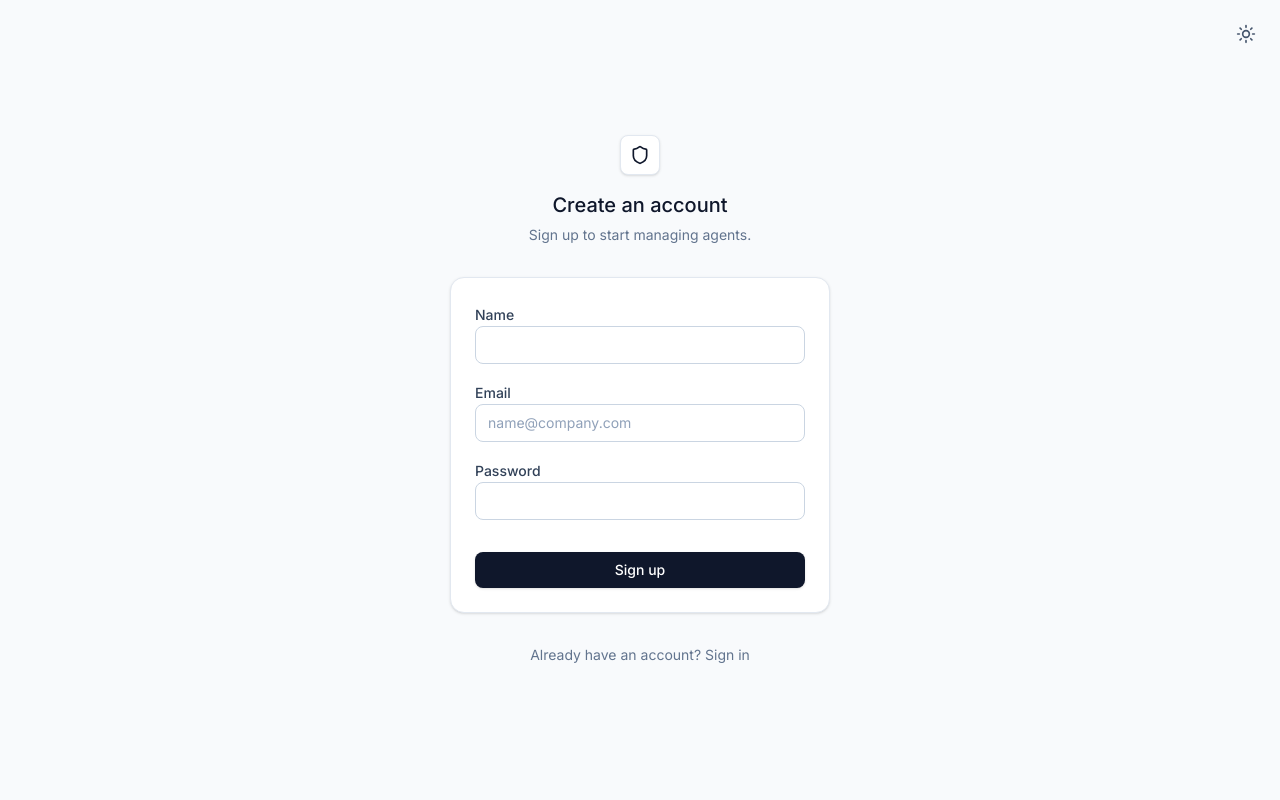
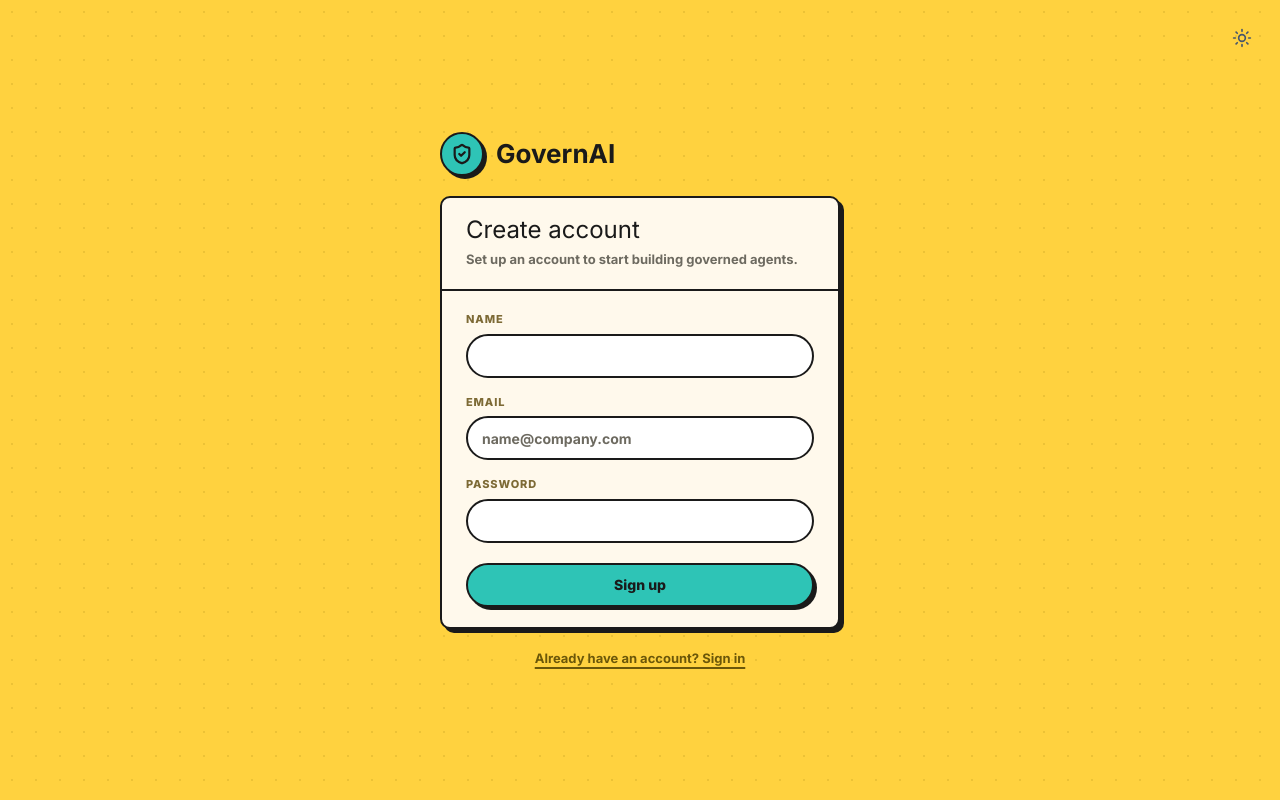
Before and after one commit to bakshishantanu/GovernAI, a Next.js app in the folder frontend/: page /login in a window 1280 px wide. Both pictures are taken after a click on the button "Don't have an account? Sign up". Built offline with nearby package versions, Linux system fonts and the light colour scheme.

Commit message:
Merge stash

```diff
--- a/frontend/src/app/globals.css
+++ b/frontend/src/app/globals.css
@@ -4,12 +4,71 @@
 
 @custom-variant dark (&:is(.dark *));
 
+/* ---------------------------------------------------------------------------
+   GovernAI design tokens — from design/governai-pro (D-014).
+   Light values come straight from DesignLanguage.dc.html.
+   Dark values were derived here (D-021) because the canvas has no dark version.
+   Change colours HERE and nowhere else. Components must never hardcode a hex.
+   --------------------------------------------------------------------------- */
+
 @theme inline {
+  /* brand — usable as bg-gv-teal, text-gv-ink, border-gv-ink, etc. */
+  --color-gv-canvas: var(--gv-canvas);
+  --color-gv-paper: var(--gv-paper);
+  --color-gv-ink: var(--gv-ink);
+  --color-gv-yellow: var(--gv-yellow);
+  --color-gv-teal: var(--gv-teal);
+  --color-gv-pink: var(--gv-pink);
+  --color-gv-lilac: var(--gv-lilac);
+  --color-gv-red: var(--gv-red);
+  --color-gv-body: var(--gv-body);
+  --color-gv-muted: var(--gv-muted);
+  --color-gv-rule: var(--gv-rule);
+  --color-gv-onyellow: var(--gv-onyellow);
+
+  /* board surfaces */
+  --color-gv-row: var(--gv-row);
+  --color-gv-row-sel: var(--gv-row-sel);
+  --color-gv-head: var(--gv-head);
+  --color-gv-tab-idle: var(--gv-tab-idle);
+  --color-gv-label: var(--gv-label);
+  --color-gv-subtle: var(--gv-subtle);
+  --color-gv-track: var(--gv-track);
+
+  /* the black strip out of the storefront hero */
+  --color-gv-bar: var(--gv-bar);
+  --color-gv-bar-text: var(--gv-bar-text);
+  --color-gv-bar-field: var(--gv-bar-field);
+  --color-gv-bar-border: var(--gv-bar-border);
+
+  /* status column fills — one filled colour column per row */
+  --color-gv-cleared: var(--gv-cleared);
+  --color-gv-cleared-fg: var(--gv-cleared-fg);
+  --color-gv-watch: var(--gv-watch);
+  --color-gv-watch-fg: var(--gv-watch-fg);
+  --color-gv-held: var(--gv-held);
+  --color-gv-held-fg: var(--gv-held-fg);
+  --color-gv-review: var(--gv-review);
+  --color-gv-review-fg: var(--gv-review-fg);
+  --color-gv-draft: var(--gv-draft);
+  --color-gv-draft-fg: var(--gv-draft-fg);
+
+  /* density — fixed scale, not free choice */
+  --spacing-row: 48px;
+  --spacing-logrow: 38px;
+  --spacing-navitem: 42px;
+  --spacing-chip: 34px;
+  --spacing-sidebar: 240px;
+
+  /* type — three faces, fixed roles */
+  --font-display: var(--font-bungee), "Nunito", sans-serif;
+  --font-sans: var(--font-nunito), "Trebuchet MS", sans-serif;
+  --font-mono: var(--font-jetbrains), ui-monospace, monospace;
+
+  /* shadcn semantic tokens, remapped onto the brand */
   --color-background: var(--background);
   --color-foreground: var(--foreground);
-  --font-sans: var(--font-sans);
-  --font-mono: var(--font-geist-mono);
-  --font-heading: var(--font-sans);
+  --font-heading: var(--font-display);
   --color-sidebar-ring: var(--sidebar-ring);
   --color-sidebar-border: var(--sidebar-border);
   --color-sidebar-accent-foreground: var(--sidebar-accent-foreground);
@@ -18,11 +77,11 @@
   --color-sidebar-primary: var(--sidebar-primary);
   --color-sidebar-foreground: var(--sidebar-foreground);
   --color-sidebar: var(--sidebar);
+  --color-chart-1: var(--chart-1);
+  --color-chart-2: var(--chart-2);
+  --color-chart-3: var(--chart-3);
+  --color-chart-4: var(--chart-4);
   --color-chart-5: var(--chart-5);
-  --color-chart-4: var(--chart-4);
-  --color-chart-3: var(--chart-3);
-  --color-chart-2: var(--chart-2);
-  --color-chart-1: var(--chart-1);
   --color-ring: var(--ring);
   --color-input: var(--input);
   --color-border: var(--border);
@@ -39,82 +98,191 @@
   --color-popover: var(--popover);
   --color-card-foreground: var(--card-foreground);
   --color-card: var(--card);
-  --radius-sm: calc(var(--radius) * 0.6);
-  --radius-md: calc(var(--radius) * 0.8);
-  --radius-lg: var(--radius);
-  --radius-xl: calc(var(--radius) * 1.4);
-  --radius-2xl: calc(var(--radius) * 1.8);
-  --radius-3xl: calc(var(--radius) * 2.2);
-  --radius-4xl: calc(var(--radius) * 2.6);
+  --radius-sm: 6px;
+  --radius-md: 8px;
+  --radius-lg: 10px;
+  --radius-xl: 999px;
 }
 
+/* --------------------------------- LIGHT ---------------------------------
+   Verbatim from the canvas. Do not re-darken the greys: the pro pass lifted
+   every one of them off the 3:1 contrast floor on purpose.
+   ------------------------------------------------------------------------- */
+
 :root {
-  --background: oklch(1 0 0);
-  --foreground: oklch(0.145 0 0);
-  --card: oklch(1 0 0);
-  --card-foreground: oklch(0.145 0 0);
-  --popover: oklch(1 0 0);
-  --popover-foreground: oklch(0.145 0 0);
-  --primary: oklch(0.205 0 0);
-  --primary-foreground: oklch(0.985 0 0);
-  --secondary: oklch(0.97 0 0);
-  --secondary-foreground: oklch(0.205 0 0);
-  --muted: oklch(0.97 0 0);
-  --muted-foreground: oklch(0.556 0 0);
-  --accent: oklch(0.97 0 0);
-  --accent-foreground: oklch(0.205 0 0);
-  --destructive: oklch(0.577 0.245 27.325);
-  --border: oklch(0.922 0 0);
-  --input: oklch(0.922 0 0);
-  --ring: oklch(0.708 0 0);
-  --chart-1: oklch(0.87 0 0);
-  --chart-2: oklch(0.556 0 0);
-  --chart-3: oklch(0.439 0 0);
-  --chart-4: oklch(0.371 0 0);
-  --chart-5: oklch(0.269 0 0);
-  --radius: 0.625rem;
-  --sidebar: oklch(0.985 0 0);
-  --sidebar-foreground: oklch(0.145 0 0);
-  --sidebar-primary: oklch(0.205 0 0);
-  --sidebar-primary-foreground: oklch(0.985 0 0);
-  --sidebar-accent: oklch(0.97 0 0);
-  --sidebar-accent-foreground: oklch(0.205 0 0);
-  --sidebar-border: oklch(0.922 0 0);
-  --sidebar-ring: oklch(0.708 0 0);
+  --gv-canvas: #ffd23f;
+  --gv-canvas-dot: #ecc236;
+  --gv-paper: #fff9ec;
+  --gv-ink: #1a1a1a;
+
+  --gv-yellow: #ffd23f;
+  --gv-teal: #2ec4b6;
+  --gv-pink: #ff6fa8;
+  --gv-lilac: #cbb3ea;
+  --gv-red: #e2432f;
+
+  --gv-body: #4a4842;
+  --gv-muted: #6d6a60;
+  --gv-rule: #8a8578;
+  --gv-onyellow: #6b5709;
+
+  --gv-row: #ffffff;
+  --gv-row-sel: #fffdf2;
+  --gv-head: #f6f2e2;
+  --gv-tab-idle: #f0c236;
+  --gv-label: #7d6a35;
+  --gv-subtle: #6b675c;
+  --gv-track: #f2efe2;
+
+  --gv-bar: #1a1a1a;
+  --gv-bar-text: #c9c3b4;
+  --gv-bar-field: #262420;
+  --gv-bar-border: #55524a;
+
+  --gv-cleared: #1a7a44;
+  --gv-cleared-fg: #ffffff;
+  --gv-watch: #ffd23f;
+  --gv-watch-fg: #1a1a1a;
+  --gv-held: #c8341f;
+  --gv-held-fg: #ffffff;
+  --gv-review: #3565bd;
+  --gv-review-fg: #ffffff;
+  --gv-draft: #ece7d4;
+  --gv-draft-fg: #6d6a60;
+
+  /* a shadow means elevation, not enthusiasm */
+  --gv-shadow: #1a1a1a;
+  --gv-shadow-panel: 4px 4px 0 var(--gv-shadow);
+  --gv-shadow-card: 3px 3px 0 var(--gv-shadow);
+  --gv-shadow-chip: 2px 2px 0 var(--gv-shadow);
+
+  --background: var(--gv-canvas);
+  --foreground: var(--gv-ink);
+  --card: var(--gv-paper);
+  --card-foreground: var(--gv-ink);
+  --popover: var(--gv-paper);
+  --popover-foreground: var(--gv-ink);
+  --primary: var(--gv-yellow);
+  --primary-foreground: var(--gv-ink);
+  --secondary: var(--gv-paper);
+  --secondary-foreground: var(--gv-ink);
+  --muted: var(--gv-draft);
+  --muted-foreground: var(--gv-muted);
+  --accent: var(--gv-teal);
+  --accent-foreground: var(--gv-ink);
+  --destructive: var(--gv-red);
+  --border: var(--gv-ink);
+  --input: var(--gv-ink);
+  --ring: var(--gv-pink);
+  --chart-1: var(--gv-teal);
+  --chart-2: var(--gv-pink);
+  --chart-3: var(--gv-lilac);
+  --chart-4: var(--gv-yellow);
+  --chart-5: var(--gv-red);
+  --radius: 10px;
+  --sidebar: var(--gv-paper);
+  --sidebar-foreground: var(--gv-ink);
+  --sidebar-primary: var(--gv-pink);
+  --sidebar-primary-foreground: var(--gv-ink);
+  --sidebar-accent: var(--gv-yellow);
+  --sidebar-accent-foreground: var(--gv-ink);
+  --sidebar-border: var(--gv-ink);
+  --sidebar-ring: var(--gv-pink);
 }
 
+/* ---------------------------------- DARK ---------------------------------
+   DERIVED, NOT DESIGNED BY THE CANVAS (D-021). The rule used:
+
+   In light, yellow is the FIELD and ink is the LINE. A dark version cannot
+   keep a full-screen #ffd23f field, so the two roles swap — the field goes
+   warm near-black and yellow becomes the line and the accent. Every dark
+   value stays in the same warm family, so it reads as the same product at
+   night rather than a different one.
+
+   Revised 2026-09-05: the first pass kept every accent at full chroma and
+   the ink at near-white, which read as neon rather than as the same product
+   after dark. Dark is now the QUIET theme — accents desaturated, ink dropped
+   from #f5e9c8 to a parchment #cdc2a4, shadow off pure black. The structure
+   is unchanged: borders keep the same 2px weight, so nothing goes soft, the
+   chrome is simply no longer shouting.
+   ------------------------------------------------------------------------- */
+
 .dark {
-  --background: oklch(0.145 0 0);
-  --foreground: oklch(0.985 0 0);
-  --card: oklch(0.205 0 0);
-  --card-foreground: oklch(0.985 0 0);
-  --popover: oklch(0.205 0 0);
-  --popover-foreground: oklch(0.985 0 0);
-  --primary: oklch(0.922 0 0);
-  --primary-foreground: oklch(0.205 0 0);
-  --secondary: oklch(0.269 0 0);
-  --secondary-foreground: oklch(0.985 0 0);
-  --muted: oklch(0.269 0 0);
-  --muted-foreground: oklch(0.708 0 0);
-  --accent: oklch(0.269 0 0);
-  --accent-foreground: oklch(0.985 0 0);
-  --destructive: oklch(0.704 0.191 22.216);
-  --border: oklch(1 0 0 / 10%);
-  --input: oklch(1 0 0 / 15%);
-  --ring: oklch(0.556 0 0);
-  --chart-1: oklch(0.87 0 0);
-  --chart-2: oklch(0.556 0 0);
-  --chart-3: oklch(0.439 0 0);
-  --chart-4: oklch(0.371 0 0);
-  --chart-5: oklch(0.269 0 0);
-  --sidebar: oklch(0.205 0 0);
-  --sidebar-foreground: oklch(0.985 0 0);
-  --sidebar-primary: oklch(0.488 0.243 264.376);
-  --sidebar-primary-foreground: oklch(0.985 0 0);
-  --sidebar-accent: oklch(0.269 0 0);
-  --sidebar-accent-foreground: oklch(0.985 0 0);
-  --sidebar-border: oklch(1 0 0 / 10%);
-  --sidebar-ring: oklch(0.556 0 0);
+  --gv-canvas: #191610;
+  --gv-canvas-dot: #272115;
+  --gv-paper: #221e15;
+  --gv-ink: #cdc2a4;
+
+  /* accents are desaturated, not just darkened: at full chroma against a
+     near-black field they glow, which is what made the first pass loud */
+  --gv-yellow: #d9ab3c;
+  --gv-teal: #4f9c93;
+  --gv-pink: #c97a94;
+  --gv-lilac: #a99bc4;
+  --gv-red: #c85f48;
+
+  --gv-body: #b7ad93;
+  --gv-muted: #8f8770;
+  --gv-rule: #4f4a3c;
+  --gv-onyellow: #b8a670;
+
+  --gv-row: #1c1911;
+  --gv-row-sel: #241f16;
+  --gv-head: #262115;
+  --gv-tab-idle: #262115;
+  --gv-label: #8f8770;
+  --gv-subtle: #8f8770;
+  --gv-track: #100e09;
+
+  /* the bar must stay darker than the field so it still reads as a bar */
+  --gv-bar: #0d0c08;
+  --gv-bar-text: #a89e84;
+  --gv-bar-field: #191510;
+  --gv-bar-border: #46402f;
+
+  /* fills still take dark type, the reverse of the light theme, but sit at
+     the same reduced chroma as the accents so a badge cannot outshout a row */
+  --gv-cleared: #3a9a5e;
+  --gv-cleared-fg: #191610;
+  --gv-watch: #d9ab3c;
+  --gv-watch-fg: #191610;
+  --gv-held: #c85f48;
+  --gv-held-fg: #191610;
+  --gv-review: #6a8fc9;
+  --gv-review-fg: #191610;
+  --gv-draft: #332e22;
+  --gv-draft-fg: #8f8770;
+
+  /* a hair off pure black: still reads as depth against a near-black field,
+     without the stark cut-out edge that #000 gave the hard-offset shadow */
+  --gv-shadow: #0b0a07;
+
+  --background: var(--gv-canvas);
+  --foreground: var(--gv-ink);
+  --card: var(--gv-paper);
+  --card-foreground: var(--gv-ink);
+  --popover: var(--gv-paper);
+  --popover-foreground: var(--gv-ink);
+  --primary: var(--gv-yellow);
+  --primary-foreground: #191610;
+  --secondary: #262115;
+  --secondary-foreground: var(--gv-ink);
+  --muted: #262115;
+  --muted-foreground: var(--gv-muted);
+  --accent: var(--gv-teal);
+  --accent-foreground: #191610;
+  --destructive: var(--gv-red);
+  --border: var(--gv-ink);
+  --input: var(--gv-ink);
+  --ring: var(--gv-pink);
+  --sidebar: var(--gv-paper);
+  --sidebar-foreground: var(--gv-ink);
+  --sidebar-primary: var(--gv-pink);
+  --sidebar-primary-foreground: #191610;
+  --sidebar-accent: var(--gv-yellow);
+  --sidebar-accent-foreground: #191610;
+  --sidebar-border: var(--gv-ink);
+  --sidebar-ring: var(--gv-pink);
 }
 
 @layer base {
@@ -122,9 +290,58 @@
     @apply border-border outline-ring/50;
   }
   body {
-    @apply bg-background text-foreground;
+    @apply bg-background text-foreground font-sans;
+    font-weight: 700;
+    -webkit-font-smoothing: antialiased;
   }
   html {
     @apply font-sans;
   }
+
+  /* Bungee is the wordmark, page titles and hero numerals only. It was
+     setting 9.5px table headers, which is what made the console read as a
+     poster rather than a product. Nothing under 19px. */
+  h1,
+  h2 {
+    @apply font-display;
+    font-weight: 400;
+  }
+  code,
+  kbd,
+  samp {
+    @apply font-mono;
+  }
 }
+
+@layer components {
+  /* the page field: yellow with its dot grid, not a white app with yellow
+     buttons. In dark this is the warm near-black with the same grid. */
+  .gv-field {
+    background-color: var(--gv-canvas);
+    background-image: radial-gradient(var(--gv-canvas-dot) 1.1px, transparent 1.1px);
+    background-size: 24px 24px;
+  }
+
+  /* elevation scale — 4 panel / 3 card / 2 live chip / none static */
+  .gv-panel {
+    box-shadow: 4px 4px 0 var(--gv-shadow);
+  }
+  .gv-card {
+    box-shadow: 3px 3px 0 var(--gv-shadow);
+  }
+  .gv-chip {
+    box-shadow: 2px 2px 0 var(--gv-shadow);
+  }
+
+  /* the dashed rule used between sections on the canvas */
+  .gv-rule {
+    height: 3px;
+    background: repeating-linear-gradient(
+      90deg,
+      var(--gv-ink),
+      var(--gv-ink) 8px,
+      transparent 8px,
+      transparent 16px
+    );
+  }
+}
--- a/frontend/src/app/login/page.tsx
+++ b/frontend/src/app/login/page.tsx
@@ -2,8 +2,22 @@
 
 import { useState, useTransition } from "react";
 import { login, signup } from "../auth/actions";
-import { Shield } from "lucide-react";
+import { ShieldCheck } from "lucide-react";
 import { ThemeToggle } from "@/components/theme-toggle";
+
+/**
+ * Sign in / sign up, per design/governai-pro.
+ *
+ * The page is the yellow field, and the form is one paper panel sitting on it
+ * — the same panel-on-field relationship the console uses, so the product
+ * looks like itself before you are even authenticated.
+ *
+ * Only the styling changed here: the server actions, the login/signup toggle
+ * and the pending state are the ones that were already working.
+ */
+
+const FIELD =
+  "h-11 w-full rounded-xl border-2 border-border bg-gv-row px-3.5 text-[14px] font-bold text-foreground placeholder:font-bold placeholder:text-gv-muted focus:outline-none focus:ring-2 focus:ring-gv-pink focus:ring-offset-2 focus:ring-offset-card";
 
 export default function LoginPage() {
   const [isLogin, setIsLogin] = useState(true);
@@ -17,6 +31,7 @@ export default function LoginPage() {
     setSuccessMessage(null);
 
     const formData = new FormData(e.currentTarget);
+    const form = e.currentTarget;
 
     startTransition(async () => {
       if (isLogin) {
@@ -30,73 +45,106 @@ export default function LoginPage() {
           setErrorMessage(res.error);
         } else if (res?.success) {
           setSuccessMessage(res.success);
-          e.currentTarget.reset();
+          form.reset();
         }
       }
     });
   };
 
   return (
-    <div className="min-h-screen flex flex-col justify-center items-center bg-slate-50 dark:bg-[#0a0a0a] text-slate-900 dark:text-slate-200 p-4 font-sans transition-colors duration-300 relative">
-      <div className="absolute top-4 right-4">
+    <div className="gv-field relative flex min-h-screen flex-col items-center justify-center p-4">
+      <div className="absolute right-5 top-5">
         <ThemeToggle />
       </div>
 
-      <div className="w-full max-w-[380px] flex flex-col gap-6">
-        <div className="flex flex-col items-center mb-2">
-          <div className="h-10 w-10 bg-white dark:bg-slate-900 border border-slate-200 dark:border-slate-800 rounded-md shadow-sm flex items-center justify-center mb-4">
-            <Shield className="w-5 h-5 text-slate-900 dark:text-slate-100" />
+      <div className="flex w-full max-w-[400px] flex-col gap-5">
+        {/* wordmark — the one place Bungee appears on this page besides the title */}
+        <div className="flex items-center gap-3">
+          <span className="gv-card flex h-11 w-11 items-center justify-center rounded-xl border-2 border-border bg-gv-teal">
+            <ShieldCheck className="h-[22px] w-[22px] text-gv-ink" strokeWidth={2.4} />
+          </span>
+          <span className="font-display text-[26px] leading-none text-gv-ink">
+            GovernAI
+          </span>
         </div>
-          <h1 className="text-xl font-medium text-slate-900 dark:text-white">
-            {isLogin ? "Sign in to GovernAI" : "Create an account"}
+
+        <div className="gv-panel rounded-lg border-2 border-border bg-card">
+          <div className="border-b-2 border-border px-6 py-5">
+            <h1 className="font-display text-[24px] leading-none text-foreground">
+              {isLogin ? "Sign in" : "Create account"}
             </h1>
-          <p className="text-sm text-slate-500 dark:text-slate-400 mt-1.5 text-center">
-            {isLogin ? "Enter your details to proceed." : "Sign up to start managing agents."}
+            <p className="mt-2 text-[13px] font-bold text-gv-muted">
+              {isLogin
+                ? "Every agent you run is governed and costed."
+                : "Set up an account to start building governed agents."}
             </p>
           </div>
 
-        {errorMessage && (
-          <div className="p-3 rounded-md bg-red-50 dark:bg-red-500/10 border border-red-200 dark:border-red-500/20 text-red-600 dark:text-red-400 text-sm">
-            {errorMessage}
+          <form onSubmit={handleSubmit} className="flex flex-col gap-4 px-6 py-5">
+            {(errorMessage || successMessage) && (
+              <div
+                role="status"
+                aria-live="polite"
+                className={`gv-chip rounded-xl border-2 border-border px-3.5 py-2.5 text-[12.5px] font-extrabold ${
+                  errorMessage
+                    ? "bg-gv-held text-gv-held-fg"
+                    : "bg-gv-cleared text-gv-cleared-fg"
+                }`}
+              >
+                {errorMessage ?? successMessage}
               </div>
             )}
 
-        {successMessage && (
-          <div className="p-3 rounded-md bg-emerald-50 dark:bg-emerald-500/10 border border-emerald-200 dark:border-emerald-500/20 text-emerald-600 dark:text-emerald-400 text-sm">
-            {successMessage}
-          </div>
-        )}
-
-        <form onSubmit={handleSubmit} className="space-y-4 bg-white dark:bg-transparent p-6 dark:p-0 rounded-xl border border-slate-200 dark:border-none shadow-sm dark:shadow-none">
             {!isLogin && (
-            <div className="space-y-1.5">
-              <label className="text-sm font-medium text-slate-700 dark:text-slate-300">Name</label>
+              <div className="flex flex-col gap-1.5">
+                <label
+                  htmlFor="full_name"
+                  className="text-[11px] font-extrabold uppercase tracking-[0.08em] text-gv-label"
+                >
+                  Name
+                </label>
                 <input
+                  id="full_name"
                   type="text"
                   name="full_name"
-                className="w-full bg-white dark:bg-[#111] border border-slate-300 dark:border-slate-800 rounded-md px-3 py-2 text-sm text-slate-900 dark:text-white placeholder-slate-400 dark:placeholder-slate-500 focus:outline-none focus:border-slate-500 focus:ring-1 focus:ring-slate-500 transition-colors"
+                  autoComplete="name"
+                  className={FIELD}
                   required={!isLogin}
                 />
               </div>
             )}
 
-          <div className="space-y-1.5">
-            <label className="text-sm font-medium text-slate-700 dark:text-slate-300">Email</label>
+            <div className="flex flex-col gap-1.5">
+              <label
+                htmlFor="email"
+                className="text-[11px] font-extrabold uppercase tracking-[0.08em] text-gv-label"
+              >
+                Email
+              </label>
               <input
+                id="email"
                 type="email"
                 name="email"
                 placeholder="name@company.com"
-              className="w-full bg-white dark:bg-[#111] border border-slate-300 dark:border-slate-800 rounded-md px-3 py-2 text-sm text-slate-900 dark:text-white placeholder-slate-400 dark:placeholder-slate-500 focus:outline-none focus:border-slate-500 focus:ring-1 focus:ring-slate-500 transition-colors"
+                autoComplete="email"
+                className={FIELD}
                 required
               />
             </div>
 
-          <div className="space-y-1.5">
-            <label className="text-sm font-medium text-slate-700 dark:text-slate-300">Password</label>
+            <div className="flex flex-col gap-1.5">
+              <label
+                htmlFor="password"
+                className="text-[11px] font-extrabold uppercase tracking-[0.08em] text-gv-label"
+              >
+                Password
+              </label>
               <input
+                id="password"
                 type="password"
                 name="password"
-              className="w-full bg-white dark:bg-[#111] border border-slate-300 dark:border-slate-800 rounded-md px-3 py-2 text-sm text-slate-900 dark:text-white focus:outline-none focus:border-slate-500 focus:ring-1 focus:ring-slate-500 transition-colors"
+                autoComplete={isLogin ? "current-password" : "new-password"}
+                className={FIELD}
                 required
               />
             </div>
@@ -104,13 +152,13 @@ export default function LoginPage() {
             <button
               type="submit"
               disabled={isPending}
-            className="w-full mt-4 py-2 bg-slate-900 dark:bg-white hover:bg-slate-800 dark:hover:bg-slate-200 disabled:opacity-50 disabled:cursor-not-allowed text-white dark:text-black font-medium rounded-md text-sm transition-colors shadow-sm"
+              className="gv-card mt-1 inline-flex h-11 w-full items-center justify-center rounded-xl border-2 border-border bg-gv-teal text-[14px] font-extrabold text-gv-ink transition-transform active:translate-x-px active:translate-y-px disabled:opacity-60"
             >
-            {isPending ? "Please wait..." : isLogin ? "Sign in" : "Sign up"}
+              {isPending ? "Please wait…" : isLogin ? "Sign in" : "Sign up"}
             </button>
           </form>
+        </div>
 
-        <div className="text-center text-sm mt-2">
         <button
           type="button"
           onClick={() => {
@@ -118,11 +166,12 @@ export default function LoginPage() {
             setErrorMessage(null);
             setSuccessMessage(null);
           }}
-            className="text-slate-500 dark:text-slate-400 hover:text-slate-900 dark:hover:text-white transition-colors"
+          className="self-center text-[13px] font-bold text-gv-onyellow underline decoration-2 underline-offset-4"
         >
-            {isLogin ? "Don't have an account? Sign up" : "Already have an account? Sign in"}
+          {isLogin
+            ? "Don't have an account? Sign up"
+            : "Already have an account? Sign in"}
         </button>
-        </div>
       </div>
     </div>
   );
```
Lines whose indentation alone changed are shown as unchanged.
